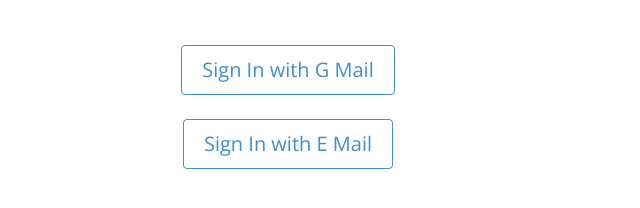
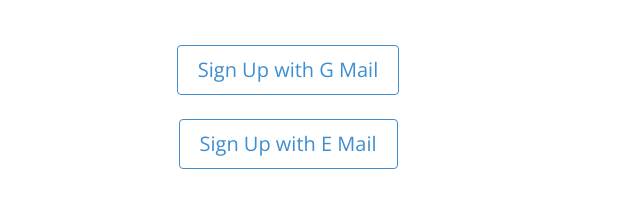
Before and after one commit to cssi-2021-21/team-08, a website: page public/signIn.html in a window 1280 px wide. Shown: the part 456-664 px from the top of the page, 352-992 px from the left. Drawn offline with nearby package versions, Linux system fonts and the light colour scheme; some packages are replaced by stand-ins of ours.

```diff
--- a/public/signIn.html
+++ b/public/signIn.html
@@ -61,11 +61,11 @@
                             <h2 class="subtitle is-4"> Create an account to view stocks and monitor progress. </h2>
                             <br>
                             <p class="has-text-centered">
-                                <a id="googleSignIn" class="button is-medium is-info is-outlined" onclick="signIn()"> Sign In with G Mail</a>
+                                <a id="googleSignIn" class="button is-medium is-info is-outlined" onclick="signIn()"> Sign Up with G Mail</a>
                             </p>
                             <br>
                             <p class="has-text-centered">
-                                <a id="emailSignIn" class="button is-medium is-info is-outlined"> Sign In with E Mail</a>
+                                <a id="emailSignIn" class="button is-medium is-info is-outlined"> Sign Up with E Mail</a>
                             </p>
                             <br>
                             <div class="modal">
```
